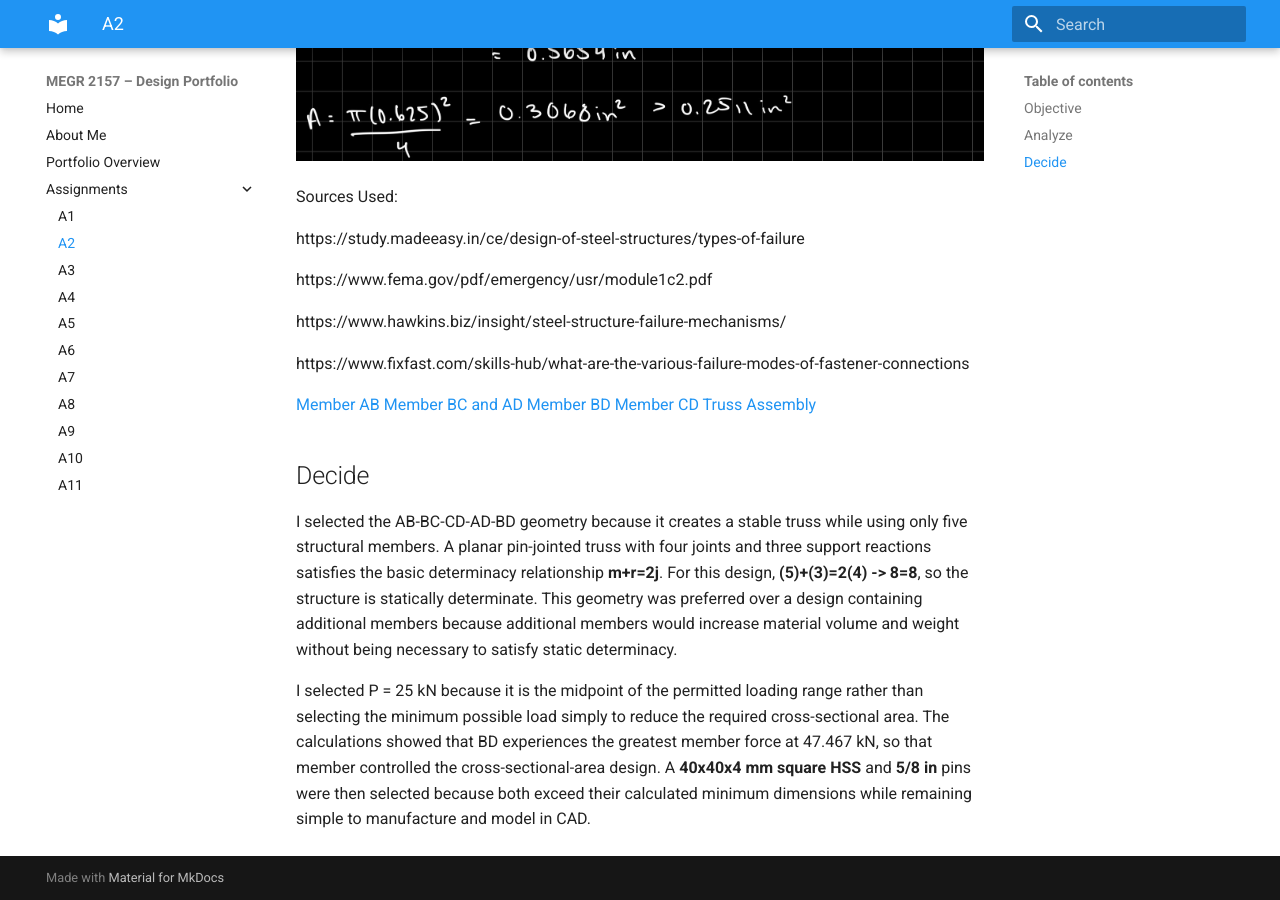
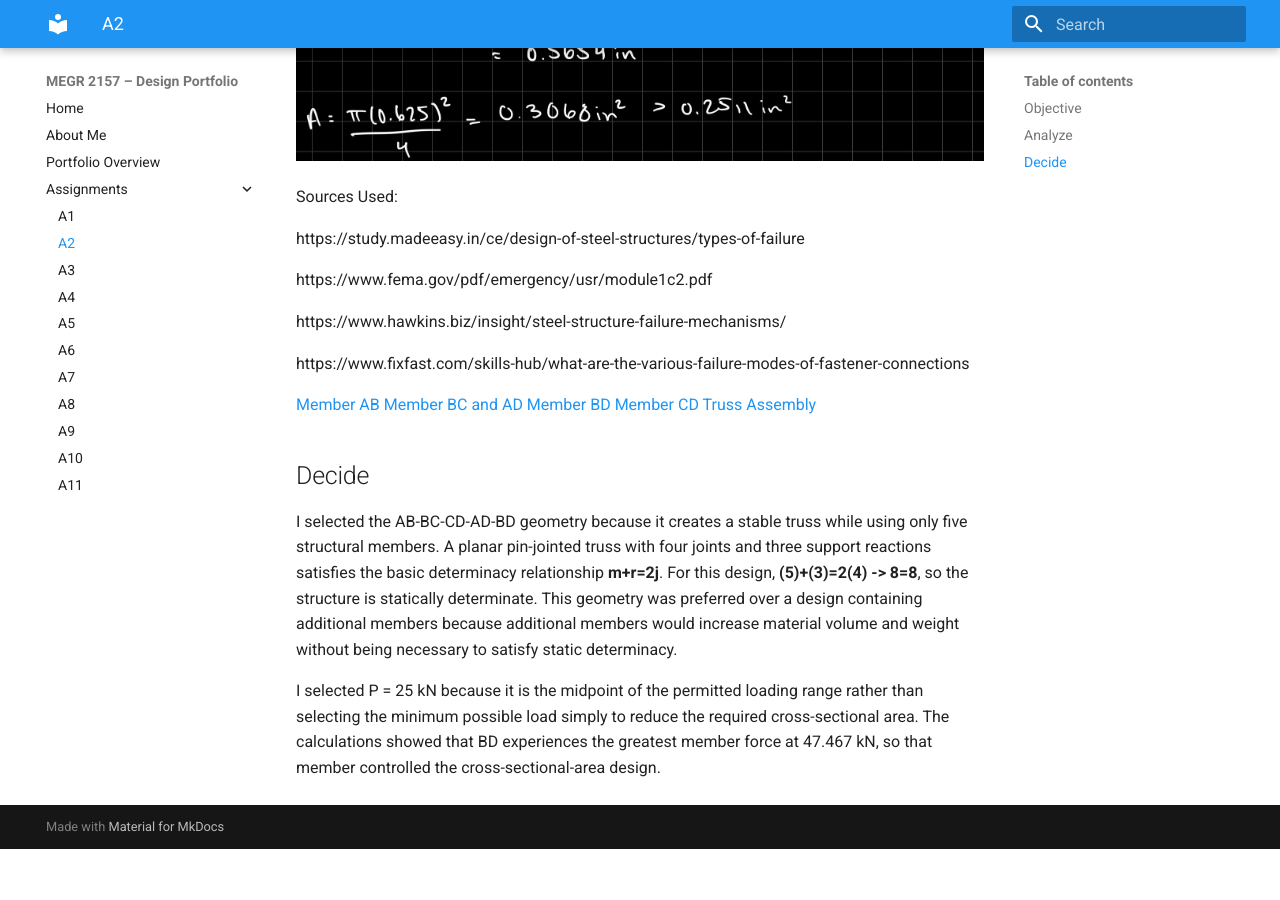
Before and after one commit to jcasillaspad/MEGR2157-Portfolio, an MkDocs documentation site: the page built from docs/assignments/A02/index.md, in a window 1280 px wide and 900 px high, scrolled down 13002 px. Built offline with MkDocs 1.6.1 and Material for MkDocs 9.7.7, drawn with Linux system fonts in a browser that asks for light colours; after the commit the page ends 13851 px from its top, so only the background shows below that; some of the changed text lies outside the part shown.

Commit message:
Fix capitalization and improve clarity in index.md
Corrected capitalization of 'SolidWorks' and removed redundant text in the explanation of material selection and weight analysis.

```diff
--- a/docs/assignments/A02/index.md
+++ b/docs/assignments/A02/index.md
@@ -95,7 +95,7 @@ The required cross-sectional area of each truss member was maintained through th
 
 ![Pin Joint](pinjoint.png)
 
-The appropriate materials were assigned to the truss and pins. The SOLIDWORKS Mass Properties tool was then used on the complete assembly to determine the predicted mass and weight of the final design. I checked the weight of the truss without the pins, only the pins, and the combined weight of the members and the pins.
+The appropriate materials were assigned to the truss and pins. The SolidWorks Mass Properties tool was then used on the complete assembly to determine the predicted mass and weight of the final design. I checked the weight of the truss without the pins, only the pins, and the combined weight of the members and the pins.
 
 ![Mass Analysis No Pins](massanalysis1.png)
 
@@ -144,4 +144,4 @@ https://www.fixfast.com/skills-hub/what-are-the-various-failure-modes-of-fastene
 ## Decide
 I selected the AB-BC-CD-AD-BD geometry because it creates a stable truss while using only five structural members. A planar pin-jointed truss with four joints and three support reactions satisfies the basic determinacy relationship **m+r=2j**. For this design, **(5)+(3)=2(4) -> 8=8**, so the structure is statically determinate. This geometry was preferred over a design containing additional members because additional members would increase material volume and weight without being necessary to satisfy static determinacy.
 
-I selected P = 25 kN because it is the midpoint of the permitted loading range rather than selecting the minimum possible load simply to reduce the required cross-sectional area. The calculations showed that BD experiences the greatest member force at 47.467 kN, so that member controlled the cross-sectional-area design. A **40x40x4 mm square HSS** and **5/8 in** pins were then selected because both exceed their calculated minimum dimensions while remaining simple to manufacture and model in CAD.
+I selected P = 25 kN because it is the midpoint of the permitted loading range rather than selecting the minimum possible load simply to reduce the required cross-sectional area. The calculations showed that BD experiences the greatest member force at 47.467 kN, so that member controlled the cross-sectional-area design.
```
